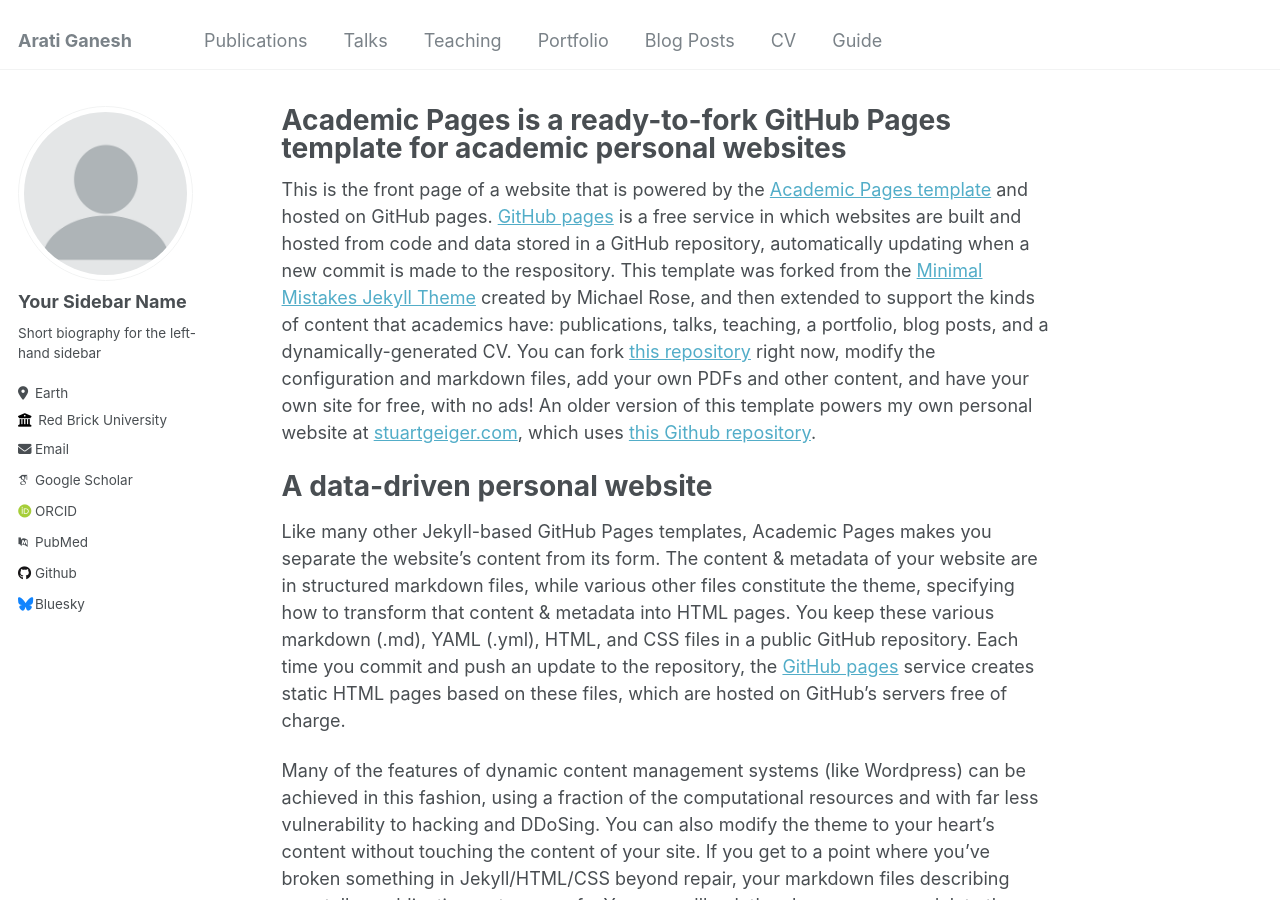
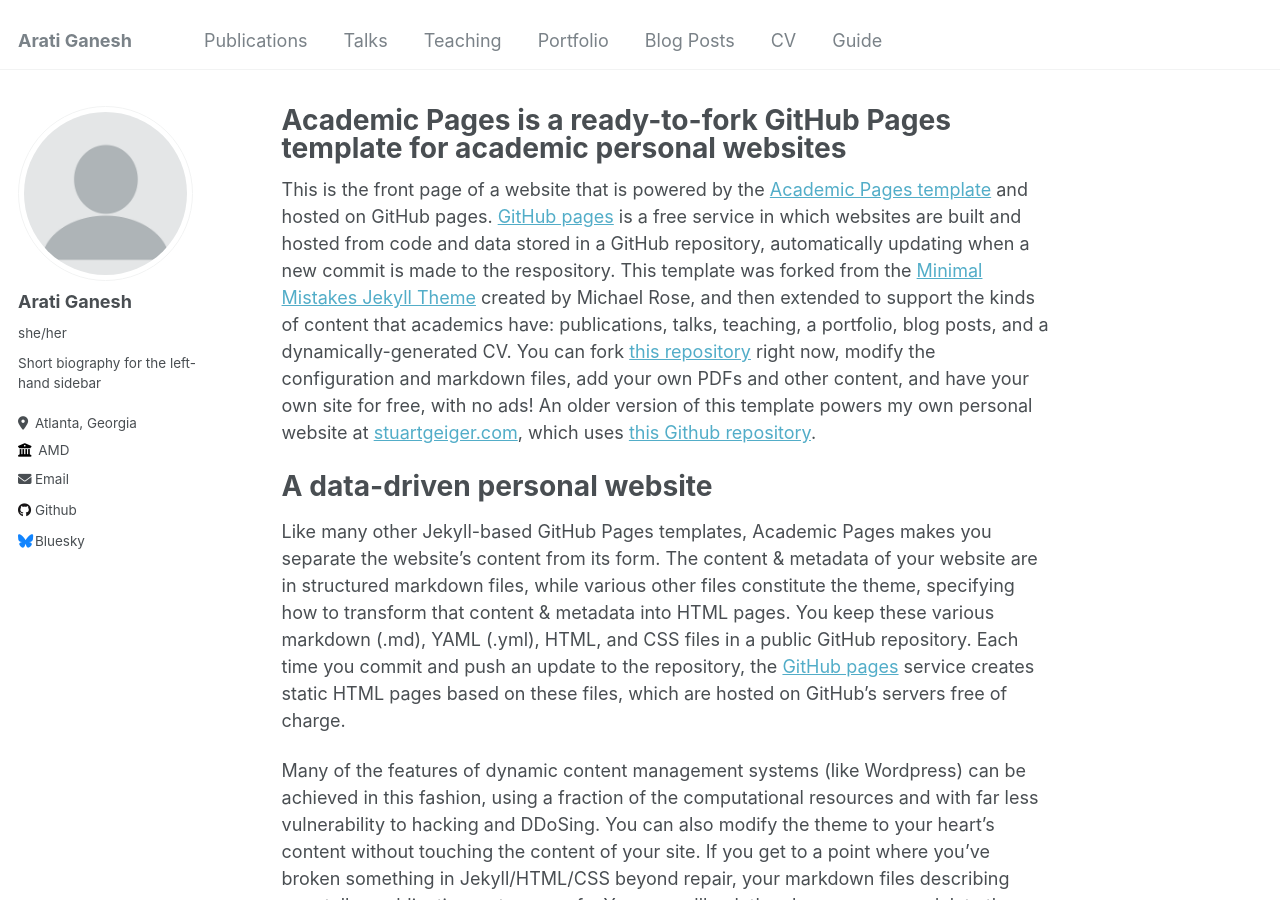
Before and after one commit to Aratiganesh123/aratiganesh.github.io, a Jekyll site: the page built from _pages/about.md, in a window 1280 px wide and 900 px high. Built offline with Jekyll 4.4.1, drawn with Linux system fonts in a browser that asks for light colours; some web fonts are replaced.

Commit message:
AddED MORE DETAILS

```diff
--- a/_config.yml
+++ b/_config.yml
@@ -22,27 +22,27 @@ repository               : "academicpages/academicpages.github.io"
 author:
   # Biographic information
   avatar           : "profile.png"
-  name             : "Your Sidebar Name"
-  pronouns         : # example: "she/her"
+  name             : "Arati Ganesh"
+  pronouns         : "she/her"
   bio              : "Short biography for the left-hand sidebar"
-  location         : "Earth"
-  employer         : "Red Brick University"
+  location         : "Atlanta, Georgia"
+  employer         : "AMD"
   uri              : # URL
-  email            : "none@example.org"
+  email            : "aganesh83@gatech.edu"
 
   # Academic websites
   arxiv            : # URL - Update with the correct link to your profile
-  googlescholar    : "https://scholar.google.com/citations?user=PS_CX0AAAAAJ"
+  # googlescholar    : "https://scholar.google.com/citations?user=PS_CX0AAAAAJ"
   impactstory      : # URL
-  orcid            : "http://orcid.org/yourorcidurl"
-  pubmed           : "https://www.ncbi.nlm.nih.gov/pubmed/?term=john+snow"
+  # orcid            : "http://orcid.org/yourorcidurl"
+  # pubmed           : "https://www.ncbi.nlm.nih.gov/pubmed/?term=john+snow"
   researchgate     : # URL
 
   # Repositories and software development
   bitbucket        : # Username - Update with your username on the site
   codepen          : # Username
   dribbble         : # Username
-  github           : "academicpages"
+  github           : https://github.com/Aratiganesh123
   kaggle           : # Username
   stackoverflow    : # User number or user number and name (i.e., use "1" or "1/jeff-atwood")
 
```
